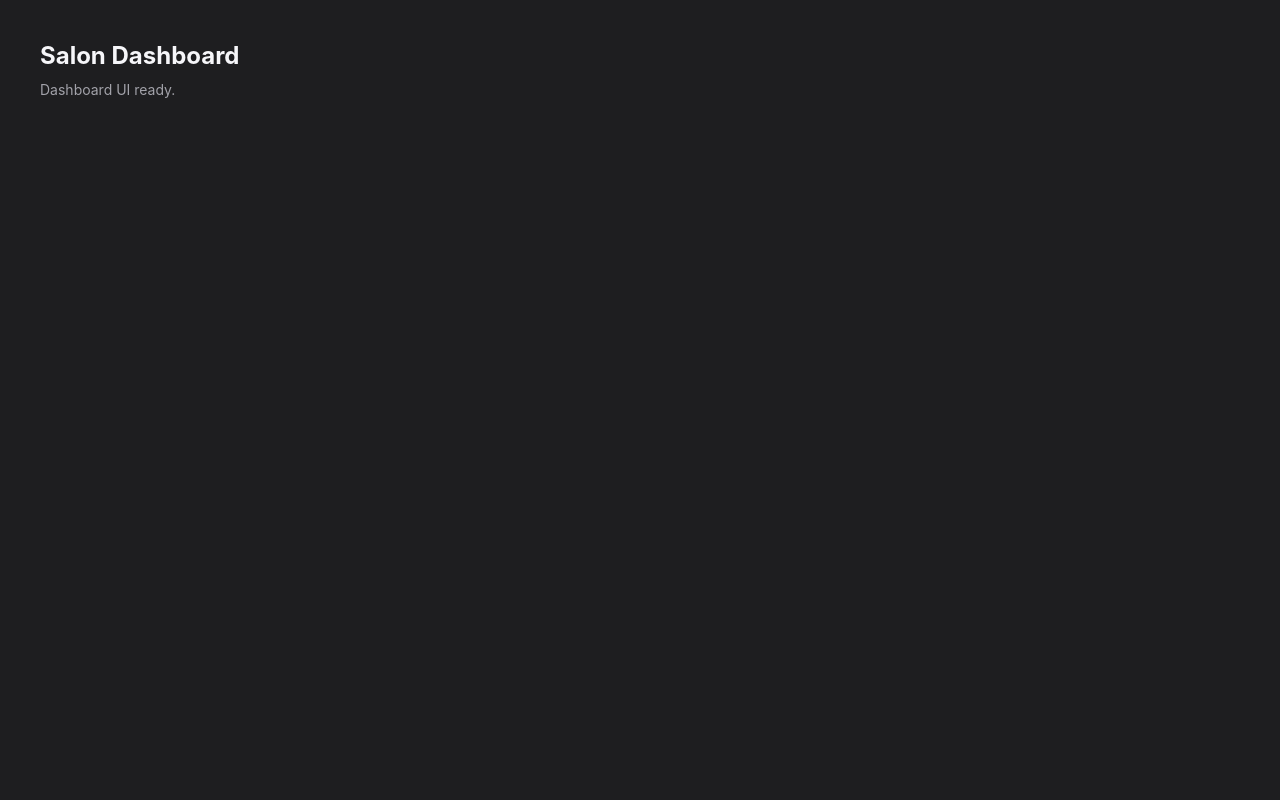
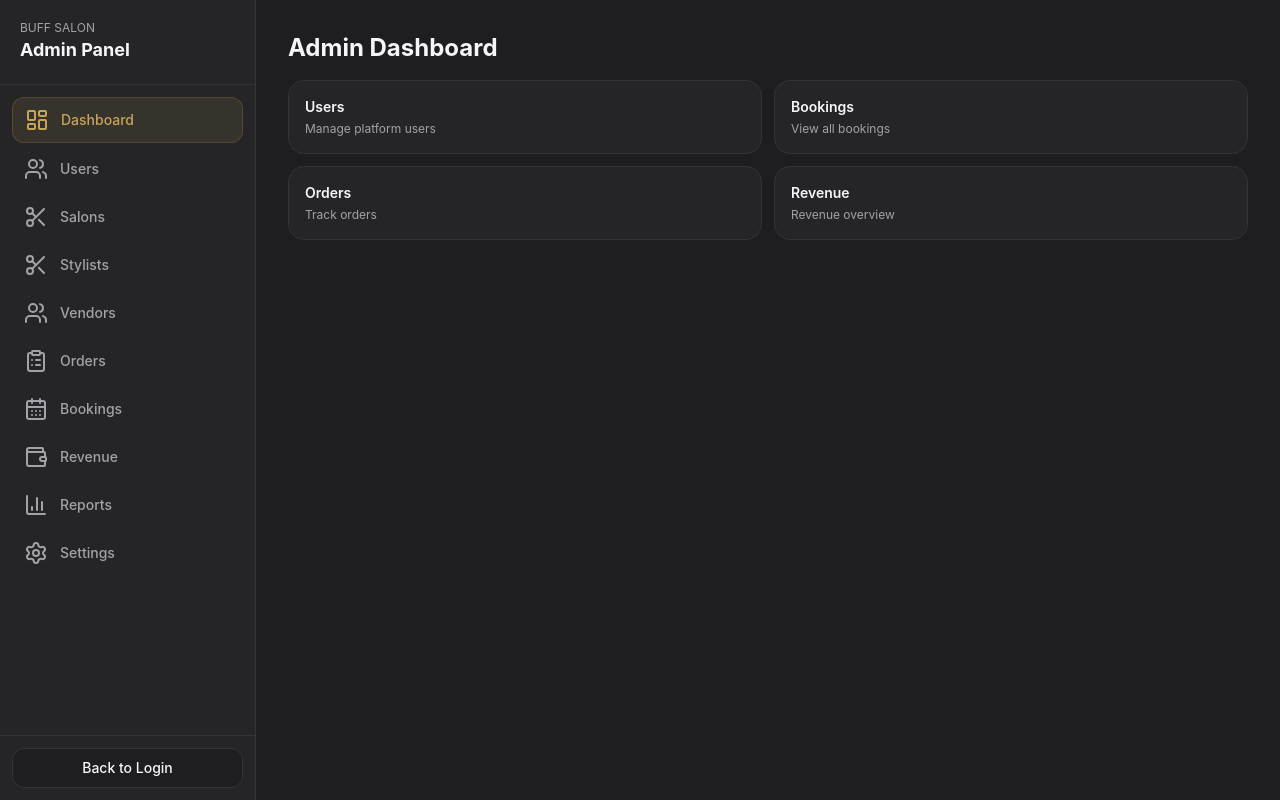
Before and after one commit to tharukakaru/BuffSalonWeb, a Next.js app: page /admin in a window 1280 px wide. Built offline with nearby package versions, Linux system fonts and the light colour scheme.

Commit message:
Add appointment validation and improve UI layout

```diff
--- /dev/null
+++ b/src/app/admin/layout.tsx
@@ -0,0 +1,22 @@
+import RoleShell, { RoleIcons, RoleNavItem } from "@/components/layout/RoleShell";
+
+const nav: RoleNavItem[] = [
+  { label: "Dashboard", path: "/admin", icon: RoleIcons.Dashboard },
+  { label: "Users", path: "/admin/users", icon: RoleIcons.Staff },
+  { label: "Salons", path: "/admin/salons", icon: RoleIcons.Services },
+  { label: "Stylists", path: "/admin/stylists", icon: RoleIcons.Services },
+  { label: "Vendors", path: "/admin/vendors", icon: RoleIcons.Staff },
+  { label: "Orders", path: "/admin/orders", icon: RoleIcons.Orders },
+  { label: "Bookings", path: "/admin/bookings", icon: RoleIcons.Bookings },
+  { label: "Revenue", path: "/admin/revenue", icon: RoleIcons.Earnings },
+  { label: "Reports", path: "/admin/reports", icon: RoleIcons.Analytics },
+  { label: "Settings", path: "/admin/settings", icon: RoleIcons.Settings },
+];
+
+export default function AdminLayout({ children }: { children: React.ReactNode }) {
+  return (
+    <RoleShell title="Admin Panel" nav={nav}>
+      {children}
+    </RoleShell>
+  );
+}
--- a/src/app/admin/page.tsx
+++ b/src/app/admin/page.tsx
@@ -1,11 +1,32 @@
 "use client";
-export default function SalonDashboard() {
+
+import { useRouter } from "next/navigation";
+
+const cards = [
+  { title: "Users", path: "/admin/users", desc: "Manage platform users" },
+  { title: "Bookings", path: "/admin/bookings", desc: "View all bookings" },
+  { title: "Orders", path: "/admin/orders", desc: "Track orders" },
+  { title: "Revenue", path: "/admin/revenue", desc: "Revenue overview" },
+];
+
+export default function AdminDashboard() {
+  const router = useRouter();
+
   return (
-    <div className="p-6 md:p-10">
-      <h1 className="text-2xl font-bold">Salon Dashboard</h1>
-      <p className="text-sm text-muted-foreground mt-2">
-        Dashboard UI ready.
-      </p>
+    <div className="space-y-4">
+      <h1 className="text-2xl font-bold">Admin Dashboard</h1>
+      <div className="grid md:grid-cols-2 gap-3">
+        {cards.map((c) => (
+          <button
+            key={c.path}
+            onClick={() => router.push(c.path)}
+            className="text-left rounded-2xl border border-border bg-card p-4 hover:border-accent-gold/30 transition-colors"
+          >
+            <p className="text-sm font-semibold">{c.title}</p>
+            <p className="text-xs text-muted-foreground mt-1">{c.desc}</p>
+          </button>
+        ))}
+      </div>
     </div>
   );
 }
--- /dev/null
+++ b/src/app/event-stylist/layout.tsx
@@ -0,0 +1,19 @@
+import RoleShell, { RoleIcons, RoleNavItem } from "@/components/layout/RoleShell";
+
+const nav: RoleNavItem[] = [
+  { label: "Dashboard", path: "/event-stylist", icon: RoleIcons.Dashboard },
+  { label: "Calendar", path: "/event-stylist/calendar", icon: RoleIcons.Bookings },
+  { label: "Packages", path: "/event-stylist/packages", icon: RoleIcons.Services },
+  { label: "Gallery", path: "/event-stylist/gallery", icon: RoleIcons.Services },
+  { label: "Bookings", path: "/event-stylist/bookings", icon: RoleIcons.Bookings },
+  { label: "Earnings", path: "/event-stylist/earnings", icon: RoleIcons.Earnings },
+  { label: "Settings", path: "/event-stylist/settings", icon: RoleIcons.Settings },
+];
+
+export default function EventStylistLayout({ children }: { children: React.ReactNode }) {
+  return (
+    <RoleShell title="Event Stylist" nav={nav}>
+      {children}
+    </RoleShell>
+  );
+}
--- a/src/app/login/page.tsx
+++ b/src/app/login/page.tsx
@@ -12,19 +12,30 @@ export default function LoginPage() {
 
   const [email, setEmail] = useState("");
   const [password, setPassword] = useState("");
-  const [role, setRole] = useState<"customer" | "salon" | "stylist" | "event-stylist" | "vendor" | "admin">("customer");
+
+  const [role, setRole] = useState<
+    "customer" | "salon" | "stylist" | "event-stylist" | "vendor" | "admin"
+  >("customer");
+
+  const roleToRoute = {
+    customer: "/home",
+    salon: "/salon",
+    stylist: "/stylist",
+    "event-stylist": "/event-stylist",
+    vendor: "/vendor",
+    admin: "/admin",
+  } as const;
 
   const handleLogin = () => {
     if (!email || !password) return;
 
     login({ email, role });
-    router.push("/dashboard");
+    router.push(roleToRoute[role]);
   };
 
   return (
     <div className="min-h-screen flex items-center justify-center bg-background px-4">
       <div className="w-full max-w-md rounded-2xl border border-border bg-card/50 backdrop-blur-sm p-8">
-        {/* Logo + Title */}
         <div className="flex flex-col items-center mb-6">
           <div className="h-12 w-12 rounded-xl bg-gradient-to-br from-accent-gold to-accent-gold/70 flex items-center justify-center mb-3">
             <Scissors className="h-6 w-6 text-background" />
@@ -35,9 +46,7 @@ export default function LoginPage() {
           </p>
         </div>
 
-        {/* Form */}
         <div className="space-y-4">
-          {/* Email */}
           <div>
             <label className="text-sm text-muted-foreground">Email</label>
             <input
@@ -49,7 +58,6 @@ export default function LoginPage() {
             />
           </div>
 
-          {/* Password */}
           <div>
             <label className="text-sm text-muted-foreground">Password</label>
             <input
@@ -61,7 +69,6 @@ export default function LoginPage() {
             />
           </div>
 
-          {/* Role Select */}
           <div>
             <label className="text-sm text-muted-foreground">Login As</label>
             <select
@@ -88,7 +95,6 @@ export default function LoginPage() {
             </select>
           </div>
 
-          {/* Sign In Button */}
           <Button
             className="w-full bg-accent-gold text-accent-gold-foreground hover:bg-accent-gold/90"
             onClick={handleLogin}
@@ -97,9 +103,8 @@ export default function LoginPage() {
           </Button>
         </div>
 
-        {/* Register link */}
         <div className="mt-6 text-center text-xs text-muted-foreground">
-          Don't have an account?{" "}
+          Don&apos;t have an account?{" "}
           <span
             className="text-accent-gold cursor-pointer"
             onClick={() => router.push("/register")}
--- /dev/null
+++ b/src/app/salon/layout.tsx
@@ -0,0 +1,20 @@
+import RoleShell, { RoleIcons, RoleNavItem } from "@/components/layout/RoleShell";
+
+const nav: RoleNavItem[] = [
+  { label: "Dashboard", path: "/salon", icon: RoleIcons.Dashboard },
+  { label: "Bookings", path: "/salon/bookings", icon: RoleIcons.Bookings },
+  { label: "Services", path: "/salon/services", icon: RoleIcons.Services },
+  { label: "Staff", path: "/salon/staff", icon: RoleIcons.Staff },
+  { label: "Reviews", path: "/salon/reviews", icon: RoleIcons.Reviews },
+  { label: "Analytics", path: "/salon/analytics", icon: RoleIcons.Analytics },
+  { label: "Earnings", path: "/salon/earnings", icon: RoleIcons.Earnings },
+  { label: "Settings", path: "/salon/settings", icon: RoleIcons.Settings },
+];
+
+export default function SalonLayout({ children }: { children: React.ReactNode }) {
+  return (
+    <RoleShell title="Salon Dashboard" nav={nav}>
+      {children}
+    </RoleShell>
+  );
+}
--- /dev/null
+++ b/src/app/stylist/layout.tsx
@@ -0,0 +1,18 @@
+import RoleShell, { RoleIcons, RoleNavItem } from "@/components/layout/RoleShell";
+
+const nav: RoleNavItem[] = [
+  { label: "Dashboard", path: "/stylist", icon: RoleIcons.Dashboard },
+  { label: "Home Visits", path: "/stylist/home-visits", icon: RoleIcons.Bookings },
+  { label: "Portfolio", path: "/stylist/portfolio", icon: RoleIcons.Services },
+  { label: "Availability", path: "/stylist/availability", icon: RoleIcons.Bookings },
+  { label: "Earnings", path: "/stylist/earnings", icon: RoleIcons.Earnings },
+  { label: "Settings", path: "/stylist/settings", icon: RoleIcons.Settings },
+];
+
+export default function StylistLayout({ children }: { children: React.ReactNode }) {
+  return (
+    <RoleShell title="Stylist Dashboard" nav={nav}>
+      {children}
+    </RoleShell>
+  );
+}
--- /dev/null
+++ b/src/app/vendor/layout.tsx
@@ -0,0 +1,20 @@
+import RoleShell, { RoleIcons, RoleNavItem } from "@/components/layout/RoleShell";
+
+const nav: RoleNavItem[] = [
+  { label: "Dashboard", path: "/vendor", icon: RoleIcons.Dashboard },
+  { label: "Products", path: "/vendor/products", icon: RoleIcons.Products },
+  { label: "Orders", path: "/vendor/orders", icon: RoleIcons.Orders },
+  { label: "Inventory", path: "/vendor/inventory", icon: RoleIcons.Inventory },
+  { label: "Promotions", path: "/vendor/promotions", icon: RoleIcons.Analytics },
+  { label: "Analytics", path: "/vendor/analytics", icon: RoleIcons.Analytics },
+  { label: "Earnings", path: "/vendor/earnings", icon: RoleIcons.Earnings },
+  { label: "Settings", path: "/vendor/settings", icon: RoleIcons.Settings },
+];
+
+export default function VendorLayout({ children }: { children: React.ReactNode }) {
+  return (
+    <RoleShell title="Vendor Dashboard" nav={nav}>
+      {children}
+    </RoleShell>
+  );
+}
--- a/src/app/vendor/page.tsx
+++ b/src/app/vendor/page.tsx
@@ -1,11 +1,32 @@
 "use client";
-export default function SalonDashboard() {
+
+import { useRouter } from "next/navigation";
+
+const cards = [
+  { title: "Products", path: "/vendor/products", desc: "Manage your product listings" },
+  { title: "Orders", path: "/vendor/orders", desc: "Process customer orders" },
+  { title: "Inventory", path: "/vendor/inventory", desc: "Stock levels & alerts" },
+  { title: "Earnings", path: "/vendor/earnings", desc: "Payouts and reports" },
+];
+
+export default function VendorDashboard() {
+  const router = useRouter();
+
   return (
-    <div className="p-6 md:p-10">
-      <h1 className="text-2xl font-bold">Salon Dashboard</h1>
-      <p className="text-sm text-muted-foreground mt-2">
-        Dashboard UI ready.
-      </p>
+    <div className="space-y-4">
+      <h1 className="text-2xl font-bold">Vendor Dashboard</h1>
+      <div className="grid md:grid-cols-2 gap-3">
+        {cards.map((c) => (
+          <button
+            key={c.path}
+            onClick={() => router.push(c.path)}
+            className="text-left rounded-2xl border border-border bg-card p-4 hover:border-accent-gold/30 transition-colors"
+          >
+            <p className="text-sm font-semibold">{c.title}</p>
+            <p className="text-xs text-muted-foreground mt-1">{c.desc}</p>
+          </button>
+        ))}
+      </div>
     </div>
   );
 }
--- /dev/null
+++ b/src/components/layout/RoleShell.tsx
@@ -0,0 +1,106 @@
+"use client";
+
+import { ReactNode } from "react";
+import { usePathname, useRouter } from "next/navigation";
+import { cn } from "@/lib/utils";
+import { Button } from "@/components/ui/button";
+import {
+  LayoutDashboard,
+  CalendarDays,
+  Scissors,
+  Users,
+  Package,
+  ShoppingBag,
+  ClipboardList,
+  BarChart3,
+  Wallet,
+  Star,
+  Settings,
+  Shield,
+} from "lucide-react";
+
+export type RoleNavItem = {
+  label: string;
+  path: string;
+  icon: any;
+};
+
+export default function RoleShell({
+  title,
+  nav,
+  children,
+}: {
+  title: string;
+  nav: RoleNavItem[];
+  children: ReactNode;
+}) {
+  const pathname = usePathname();
+  const router = useRouter();
+
+  return (
+    <div className="min-h-screen bg-background">
+      {/* Sidebar */}
+      <aside className="hidden md:flex fixed left-0 top-0 bottom-0 w-64 flex-col border-r border-border bg-card">
+        <div className="p-5 border-b border-border">
+          <p className="text-xs text-muted-foreground">BUFF SALON</p>
+          <h2 className="text-lg font-bold">{title}</h2>
+        </div>
+
+        <nav className="flex-1 p-3 space-y-1">
+          {nav.map((item) => {
+            const active =
+              pathname === item.path || pathname?.startsWith(item.path + "/");
+            const Icon = item.icon;
+
+            return (
+              <button
+                key={item.path}
+                onClick={() => router.push(item.path)}
+                className={cn(
+                  "w-full flex items-center gap-3 rounded-xl px-3 py-2.5 text-sm font-medium transition-colors",
+                  active
+                    ? "bg-accent-gold/10 text-accent-gold border border-accent-gold/20"
+                    : "text-muted-foreground hover:text-foreground hover:bg-secondary/60"
+                )}
+              >
+                <Icon className="h-4.5 w-4.5" />
+                <span className="truncate">{item.label}</span>
+              </button>
+            );
+          })}
+        </nav>
+
+        <div className="p-3 border-t border-border">
+          <Button
+            variant="outline"
+            className="w-full"
+            onClick={() => router.push("/login")}
+          >
+            Back to Login
+          </Button>
+        </div>
+      </aside>
+
+      {/* Content */}
+      <main className="md:pl-64">
+        <div className="p-4 md:p-8">{children}</div>
+      </main>
+    </div>
+  );
+}
+
+/** Icons you might want for nav quickly */
+export const RoleIcons = {
+  Dashboard: LayoutDashboard,
+  Bookings: CalendarDays,
+  Services: Scissors,
+  Staff: Users,
+  Products: ShoppingBag,
+  Orders: ClipboardList,
+  Inventory: Package,
+  Analytics: BarChart3,
+  Earnings: Wallet,
+  Reviews: Star,
+  Settings: Settings,
+  Admin: Shield,
+};
```
